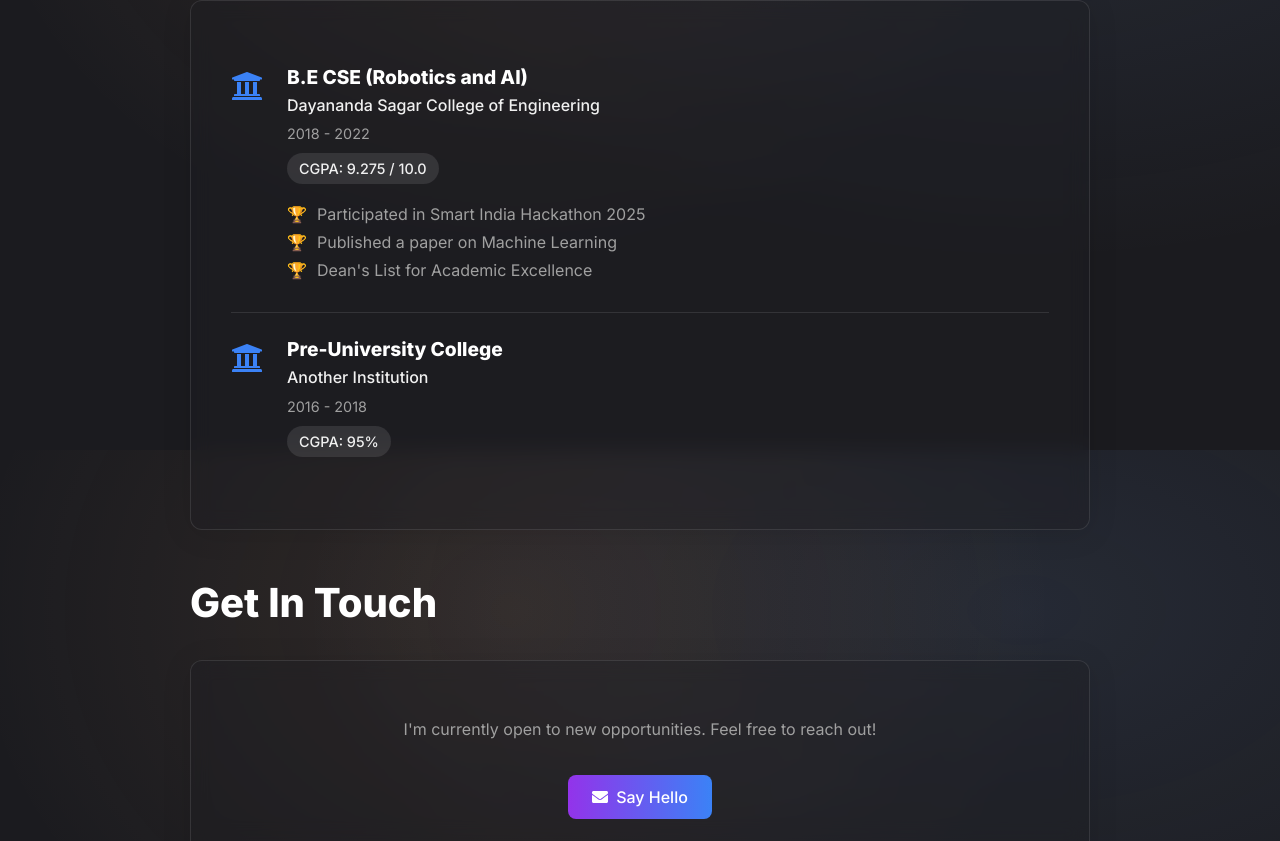
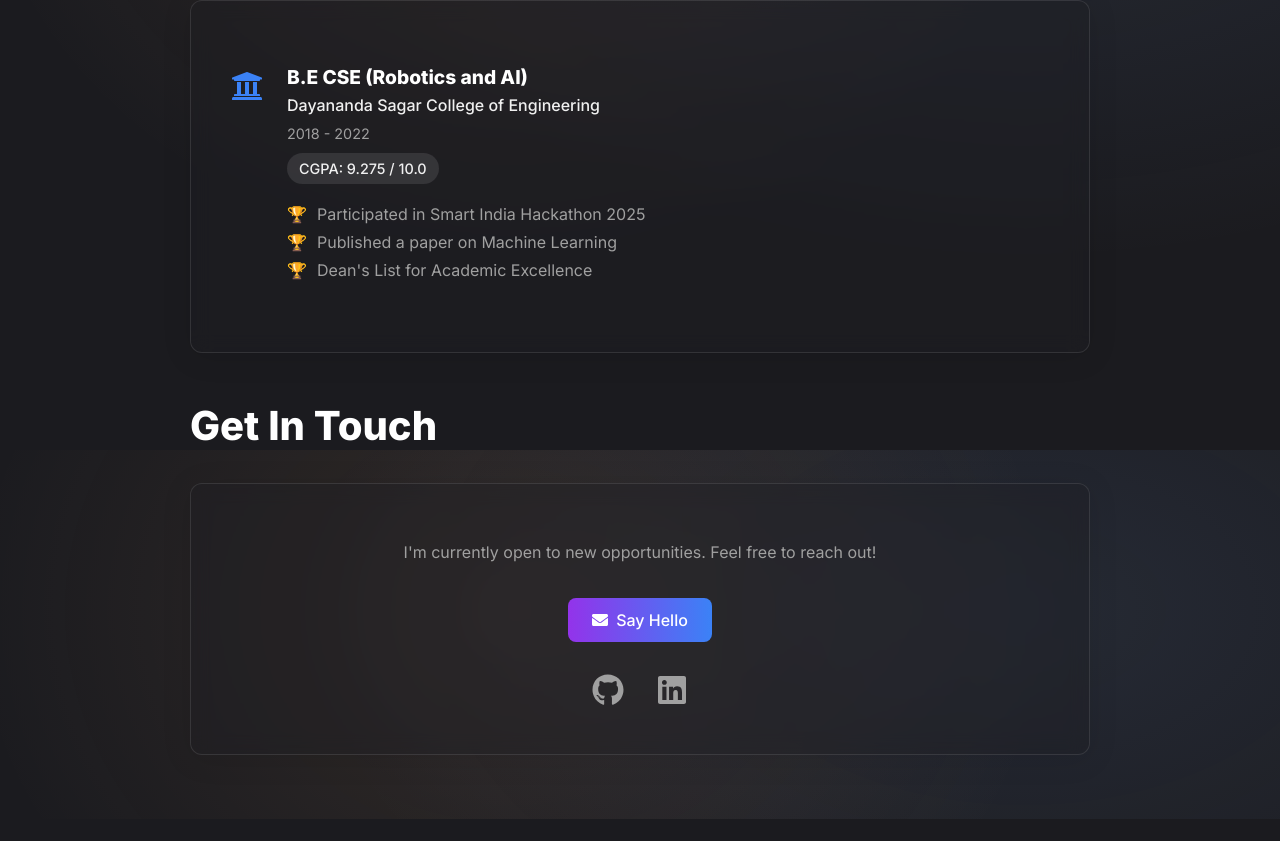
Before and after one commit to bnyashwanth/Portfolio-Website, a React (Vite) app in the folder frontend/: page / in a window 1280 px wide. Shown: the part 1150-1991 px from the top of the page. After the commit the page ends 1969 px from the top, so only its background shows below. Built offline with nearby package versions, Linux system fonts and the light colour scheme; no server answers.

Commit message:
fix: update API URLs for production

```diff
--- a/frontend/src/components/Education.jsx
+++ b/frontend/src/components/Education.jsx
@@ -17,14 +17,7 @@ const educationData = [
       "Dean's List for Academic Excellence"
     ]
   },
-  {
-    _id: 2,
-    institution: "Another Institution",
-    degree: "Pre-University College",
-    year: "2016 - 2018",
-    cgpa: "95%",
-    achievements: []
-  }
+
   // Add more education entries here if you need them
 ];
 
```
